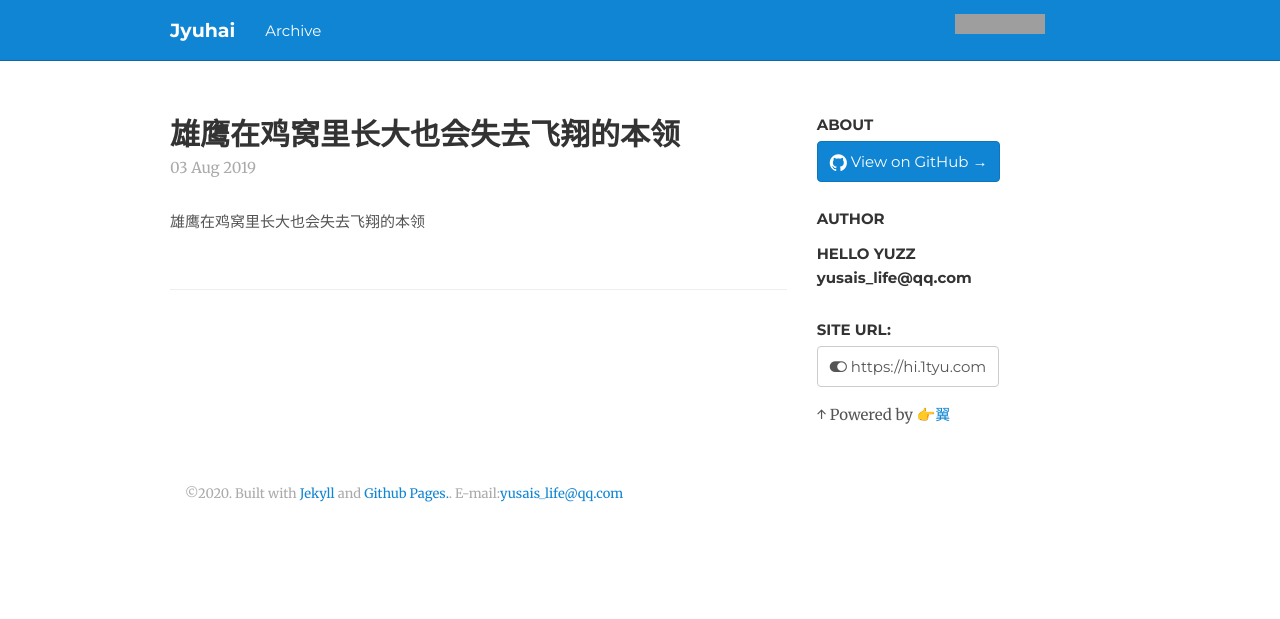
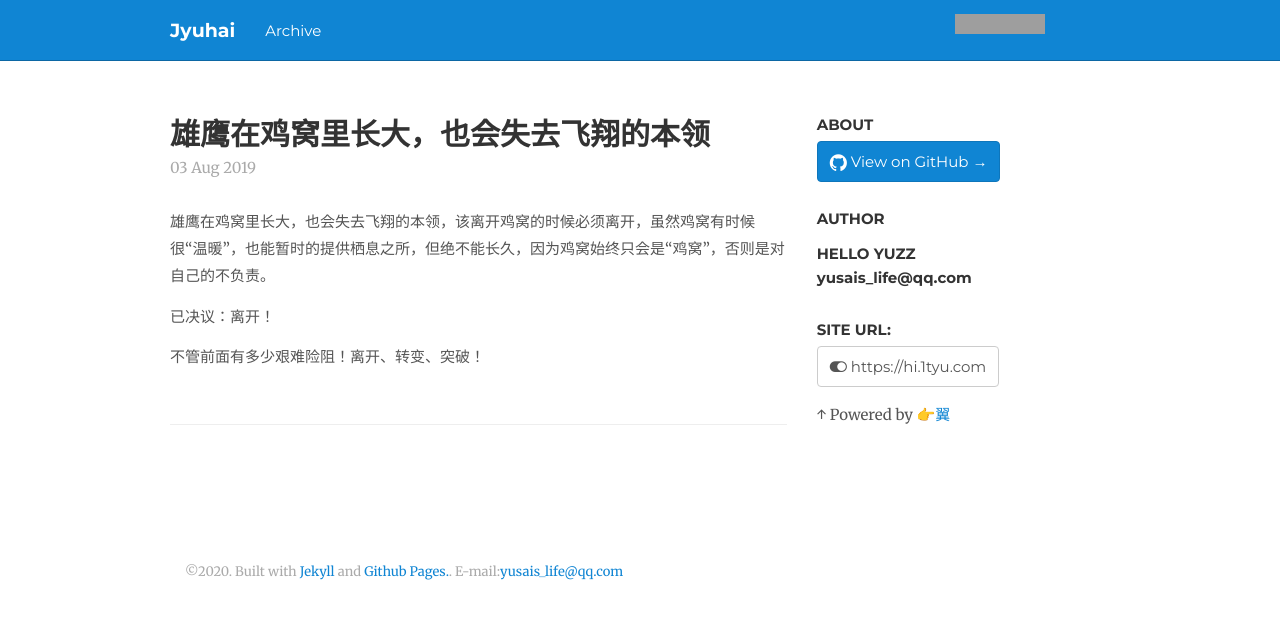
Before and after one commit to helloyuzz/me.wgrib2.com, a Jekyll site: the page built from _posts/2019-08-03-Eagle.md, in a window 1280 px wide. Shown: the top 619 px of the page. Built offline with Jekyll 4.4.1, drawn with Linux system fonts in a browser that asks for light colours; nearby versions of some CDN libraries; emoji names are drawn with the system emoji font; comment, search, counter and statistics services are not loaded; grey boxes are pictures that could not be loaded.

Commit message:
Update 2019-08-03-Eagle.md

```diff
--- a/_posts/2019-08-03-Eagle.md
+++ b/_posts/2019-08-03-Eagle.md
@@ -1,4 +1,8 @@
 ---
-title: '雄鹰在鸡窝里长大也会失去飞翔的本领'
+title: '雄鹰在鸡窝里长大，也会失去飞翔的本领'
 ---
-雄鹰在鸡窝里长大也会失去飞翔的本领
+雄鹰在鸡窝里长大，也会失去飞翔的本领，该离开鸡窝的时候必须离开，虽然鸡窝有时候很“温暖”，也能暂时的提供栖息之所，但绝不能长久，因为鸡窝始终只会是“鸡窝”，否则是对自己的不负责。
+
+已决议：离开！
+
+不管前面有多少艰难险阻！离开、转变、突破！
```
